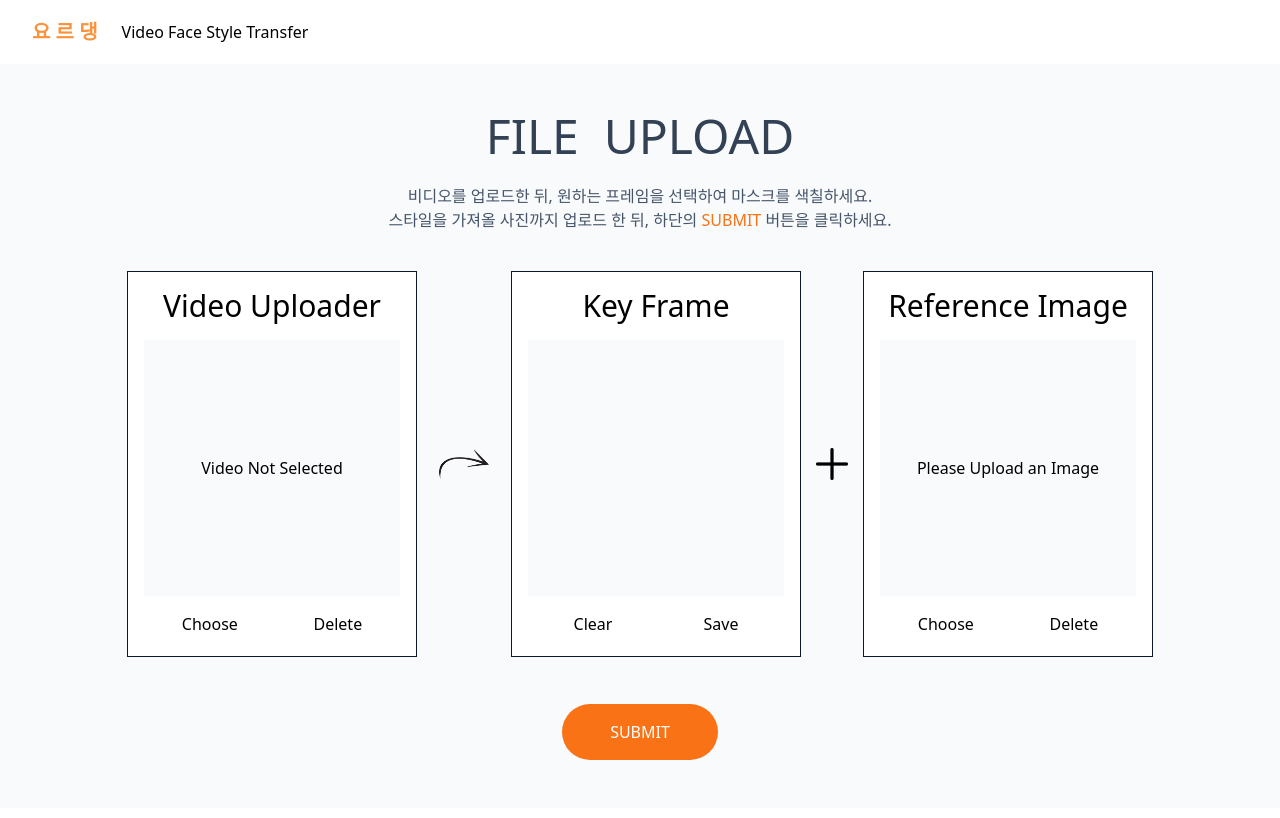
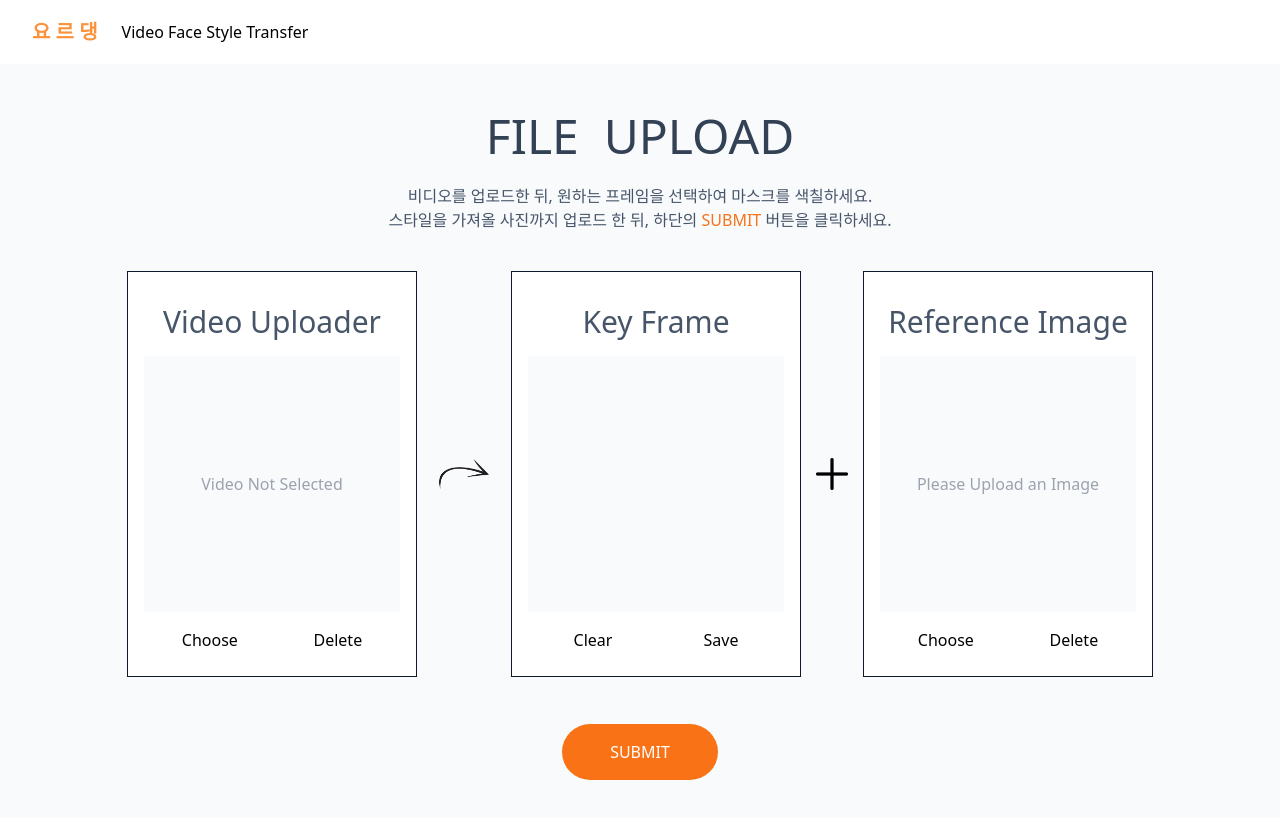
Before and after one commit to SGM-StyleTransfer/model-serve-frontend, a React (Create React App) app: page / in a window 1280 px wide. Shown: the top 818 px of the page. Built offline with nearby package versions, Linux system fonts and the light colour scheme.

Commit message:
feat: improve font UI
- 선택 영역 refactoring
- 선택 영역 폰트 스타일 변경 (색상)
- InputContainer Height 스타일 수정

```diff
--- a/src/components/InputWrapper/ReferImage.tsx
+++ b/src/components/InputWrapper/ReferImage.tsx
@@ -1,3 +1,4 @@
+import { SelectBox } from '@components/commons';
 import { useMedia } from '@hooks/useMedia';
 import React, { ChangeEventHandler, MouseEventHandler, useRef } from 'react';
 
@@ -48,11 +49,9 @@ function ReferImage() {
                 /> :
 
                 // No Image
-                <div
-                    onClick={handleChoose}
-                    className='w-64 h-64 mb-4 bg-slate-50 flex items-center justify-center cursor-pointer' >
+                <SelectBox onClick={handleChoose} >
                     Please Upload an Image
-                </div>
+                </SelectBox>
             }
 
             <div className='flex justify-around' >
--- a/src/components/InputWrapper/VideoInput/index.tsx
+++ b/src/components/InputWrapper/VideoInput/index.tsx
@@ -7,6 +7,7 @@ import React, {
 } from "react";
 import FrameList from "./FrameList";
 import { useMedia } from "@hooks/useMedia";
+import { SelectBox } from "@components/commons";
 
 type BoxSize = {
     w: number;
@@ -116,7 +117,7 @@ function VideoInput() {
     }, [videoRef, captureFrames])
 
     return (
-        <div>
+        <>
             <input
                 ref={inputRef}
                 className="hidden"
@@ -140,12 +141,9 @@ function VideoInput() {
             </div>
             {!videoUrl &&
                 // Video가 없을 때, 비디오가 선택되지 않았음을 알려주는 박스
-                <div
-                    onClick={handleChoose}
-                    className="w-64 h-64 bg-slate-50 flex items-center justify-center mb-4 cursor-pointer"
-                >
+                <SelectBox onClick={handleChoose} >
                     Video Not Selected
-                </div>
+                </SelectBox>
             }
 
             {/* Button Container */}
@@ -159,7 +157,7 @@ function VideoInput() {
                 ref={canvasRef}
                 className="hidden"
             ></canvas>
-        </div>
+        </>
     );
 }
 
--- a/src/components/InputWrapper/index.tsx
+++ b/src/components/InputWrapper/index.tsx
@@ -20,10 +20,6 @@ function InputWrapper() {
         maskImgFile,
         setOutputVideoUrl,
     } = useMedia();
-
-    // const uploadFile= () => {
-    //     navigate('/output-video')
-    // }
 
     const uploadFile = async () => {
         const keyFrameImage = await fetch(frameUrls[keyFrameIdx]).then(
@@ -63,7 +59,7 @@ function InputWrapper() {
                 스타일을 가져올 사진까지 업로드 한 뒤, 하단의 <span className='text-orange-500' >SUBMIT</span> 버튼을 클릭하세요.
             </PageDescription>
 
-            <div className='h-96 flex flex-row flex-nowrap justify-between items-center mb-8'>
+            <div className='flex flex-row flex-nowrap justify-between items-center mb-8'>
                 {/* Video Uploader */}
                 <InputContainer >
                     <InputTitle> Video Uploader </InputTitle>
--- a/src/components/commons/index.tsx
+++ b/src/components/commons/index.tsx
@@ -5,7 +5,7 @@ export function PageWrapper({children, className}: StyledProps ) {
     return (
         <div className={`
             ${className}
-            max-w-screen-xl mx-auto
+            max-w-screen-xl mx-auto box-border
             px-8 py-12 text-center flex flex-col items-center
         `} >
             {children}
@@ -15,7 +15,7 @@ export function PageWrapper({children, className}: StyledProps ) {
 
 export function InputContainer({children}: PropsWithChildren) {
     return (
-        <div className='ring-1 ring-slate-900 h-full p-4 mx-4 bg-white'>
+        <div className='ring-1 ring-slate-900 p-4 py-6 mx-4 bg-white'>
             {children}
         </div>
     )
@@ -23,7 +23,7 @@ export function InputContainer({children}: PropsWithChildren) {
 
 export function InputTitle({children}: PropsWithChildren) {
     return (
-        <h1 className='text-3xl whitespace-nowrap mb-4' >
+        <h1 className='text-3xl text-slate-600 whitespace-nowrap mt-2 mb-4 cursor-default' >
             {children}
         </h1>
     )
@@ -56,3 +56,14 @@ export function KeyButton({children, onClick}: ButtonProps) {
         </button>
     )
 }
+
+export function SelectBox({children, onClick}: ButtonProps) {
+    return (
+        <div
+            onClick={onClick}
+            className="w-64 h-64 bg-slate-50 flex items-center justify-center mb-4 cursor-pointer text-gray-400"
+        >
+            {children}
+        </div>
+    )
+}
--- a/src/utils/types.ts
+++ b/src/utils/types.ts
@@ -6,5 +6,5 @@ export type StyledProps = PropsWithChildren & {
 }
 
 export type ButtonProps = PropsWithChildren & {
-    onClick?: React.MouseEventHandler<HTMLButtonElement>
+    onClick?: React.MouseEventHandler<HTMLButtonElement | HTMLDivElement>
 }
```
